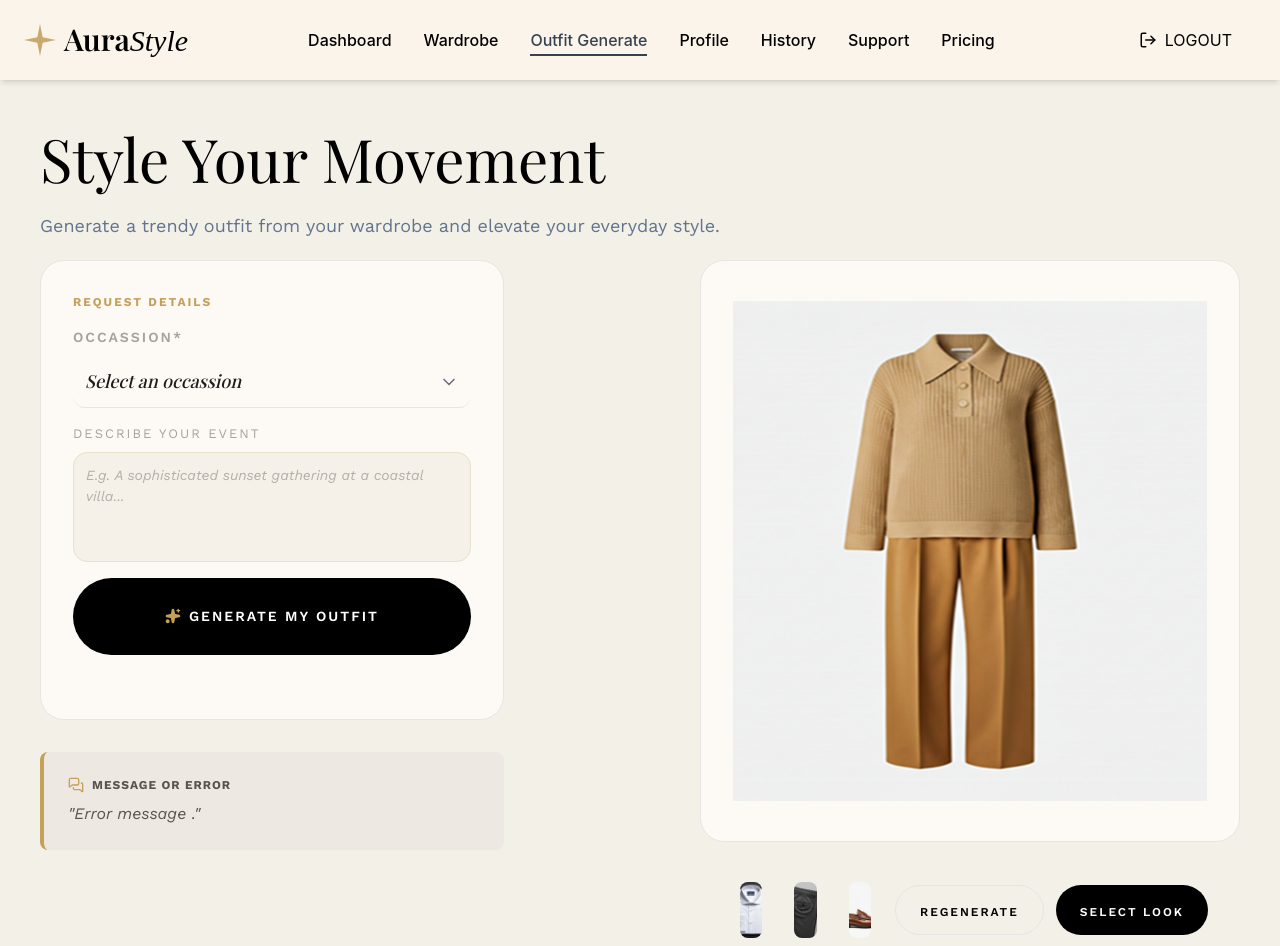
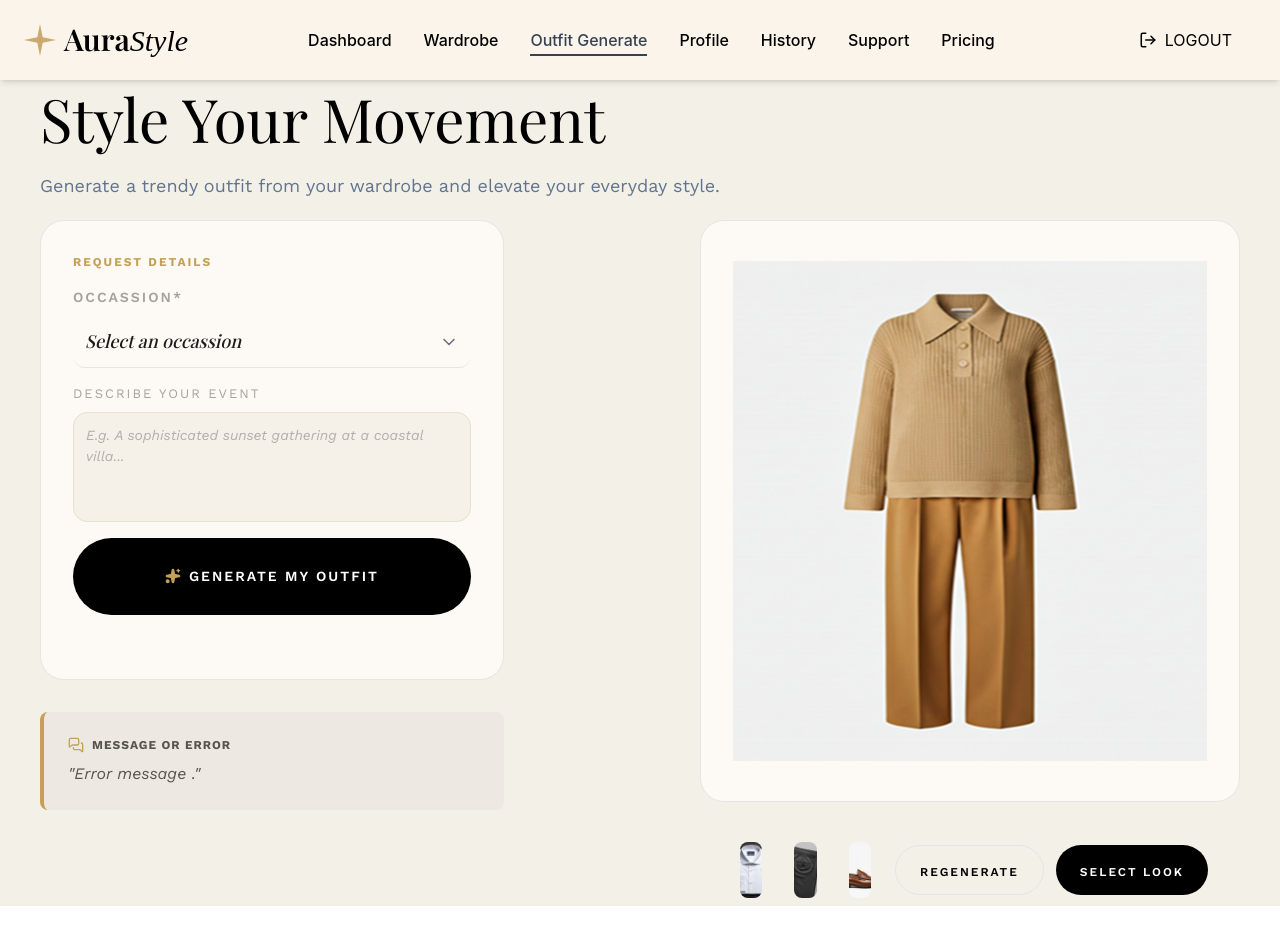
Before and after one commit to dhruvi278/Aura-Style, a React (Vite) app: page /generate_outfit in a window 1280 px wide. After the commit the page ends 906 px from the top, so only its background shows below. Built offline with nearby package versions, Linux system fonts and the light colour scheme; a web font is replaced by a local one.

Commit message:
Add responsiveness to generateOutfit

```diff
--- a/src/pages/GenerateOutfit.jsx
+++ b/src/pages/GenerateOutfit.jsx
@@ -6,12 +6,12 @@ import AIResponce from '../components/generateOutfit/AIResponce'
 
 function GenerateOutfit() {
     return (
-        <main className='flex flex-col gap-5 px-4 sm:px-6 md:px-10 pt-6 sm:pt-8 md:pt-12 bg-[#E7E1CF]/50 min-h-[calc(100dvh-80px)]'>
+        <main className='flex flex-col gap-5 px-4 sm:px-6 md:px-10 pt-6 sm:pt-8 lg:pt-2 bg-[#E7E1CF]/50 min-h-[calc(100dvh-80px)]'>
             <TitleText title='Style Your Movement' description='Generate a trendy outfit from your wardrobe and elevate your everyday style.' />
             <div className='grid grid-cols-1 lg:grid-cols-2 gap-6 lg:gap-10'>
                 <OutfitForm />
                 <OutfitCard />
-                <aside className='block md:hidden mb-10 px-2.5'>
+                <aside className='block lg:hidden mb-10 px-2.5'>
                     <AIResponce />
                 </aside>
             </div>
```
